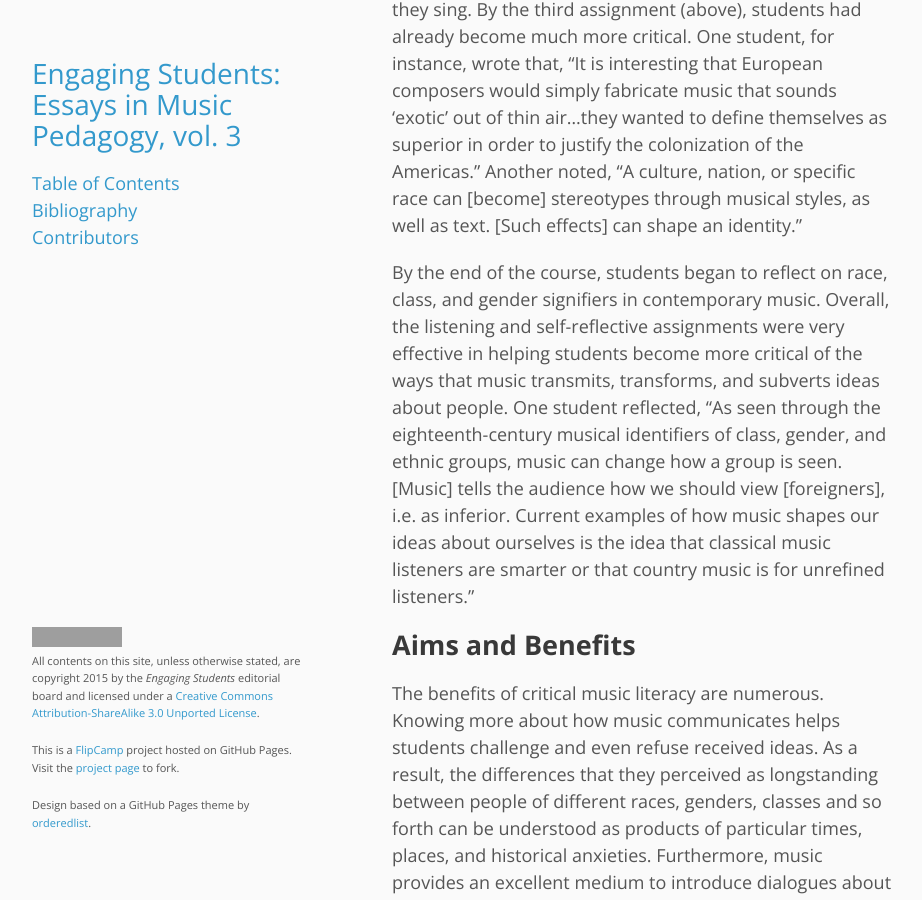
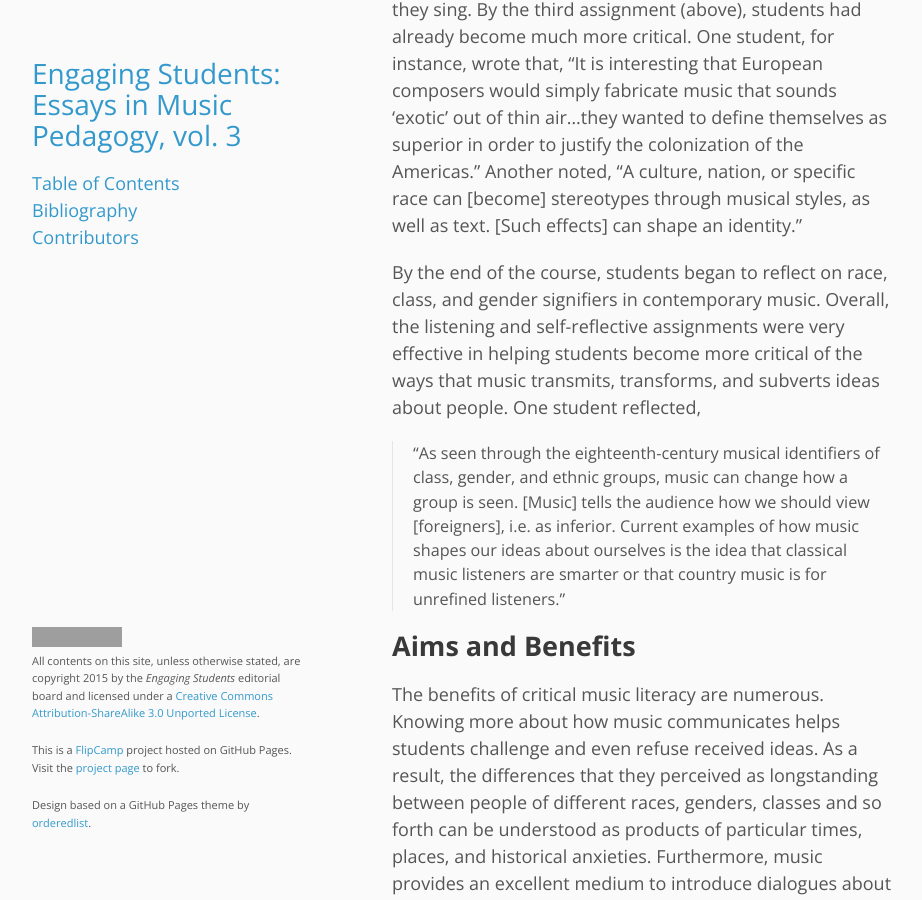
Before and after one commit to flipcamp/engagingstudents3, a Jekyll site: the page built from essays/Ray.md, in a window 1280 px wide and 900 px high, scrolled down 5000 px. Shown: the whole window, without its empty margins (178-1100 px from the left). Built offline with Jekyll 4.4.1, drawn with Linux system fonts in a browser that asks for light colours; grey boxes are pictures that could not be loaded.

```diff
--- a/essays/Ray.md
+++ b/essays/Ray.md
@@ -56,7 +56,9 @@ In addition to the listening exercises, students also completed five self-reflec
 
 In the early self-reflective assignments, students responded that they felt that music simply “reflects,” “channels,” or “interacts” with culture. By the second assignment, they began to see that music could tell us about opera characters in ways that are just as meaningful as the text they sing. By the third assignment (above), students had already become much more critical. One student, for instance, wrote that, “It is interesting that European composers would simply fabricate music that sounds ‘exotic’ out of thin air…they wanted to define themselves as superior in order to justify the colonization of the Americas.” Another noted, “A culture, nation, or specific race can \[become\] stereotypes through musical styles, as well as text. \[Such effects\] can shape an identity.”
 
-By the end of the course, students began to reflect on race, class, and gender signifiers in contemporary music. Overall, the listening and self-reflective assignments were very effective in helping students become more critical of the ways that music transmits, transforms, and subverts ideas about people. One student reflected, “As seen through the eighteenth-century musical identifiers of class, gender, and ethnic groups, music can change how a group is seen. \[Music\] tells the audience how we should view \[foreigners\], i.e. as inferior. Current examples of how music shapes our ideas about ourselves is the idea that classical music listeners are smarter or that country music is for unrefined listeners.”
+By the end of the course, students began to reflect on race, class, and gender signifiers in contemporary music. Overall, the listening and self-reflective assignments were very effective in helping students become more critical of the ways that music transmits, transforms, and subverts ideas about people. One student reflected,
+
+> “As seen through the eighteenth-century musical identifiers of class, gender, and ethnic groups, music can change how a group is seen. \[Music\] tells the audience how we should view \[foreigners\], i.e. as inferior. Current examples of how music shapes our ideas about ourselves is the idea that classical music listeners are smarter or that country music is for unrefined listeners.”
 
 ## Aims and Benefits
 
```
